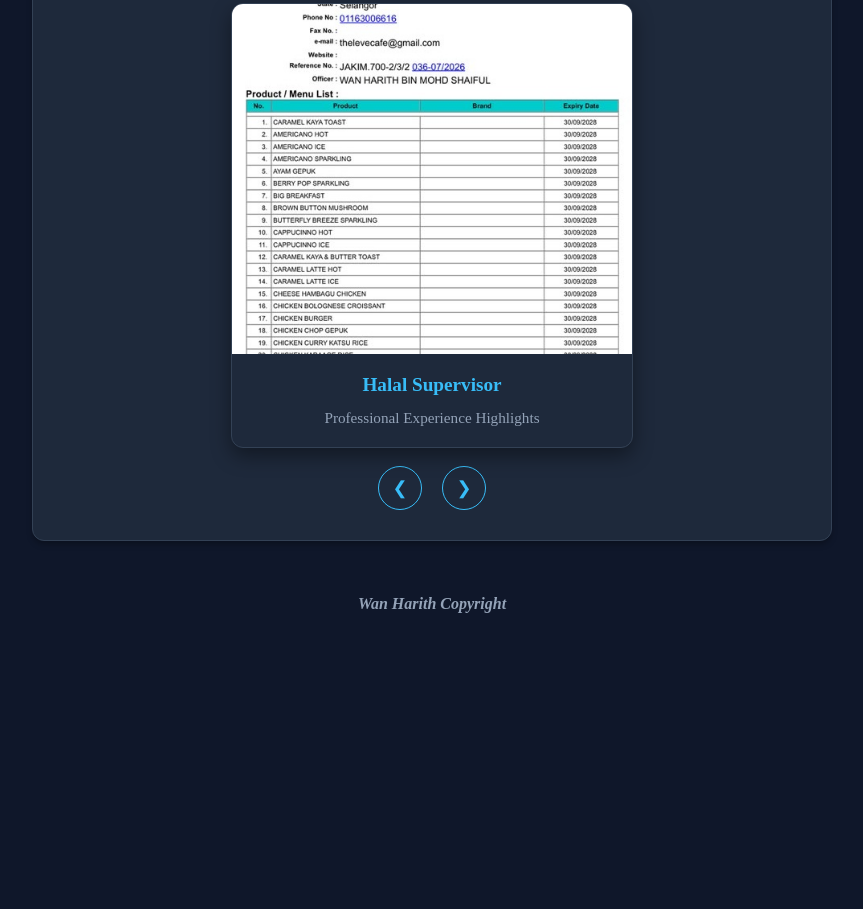
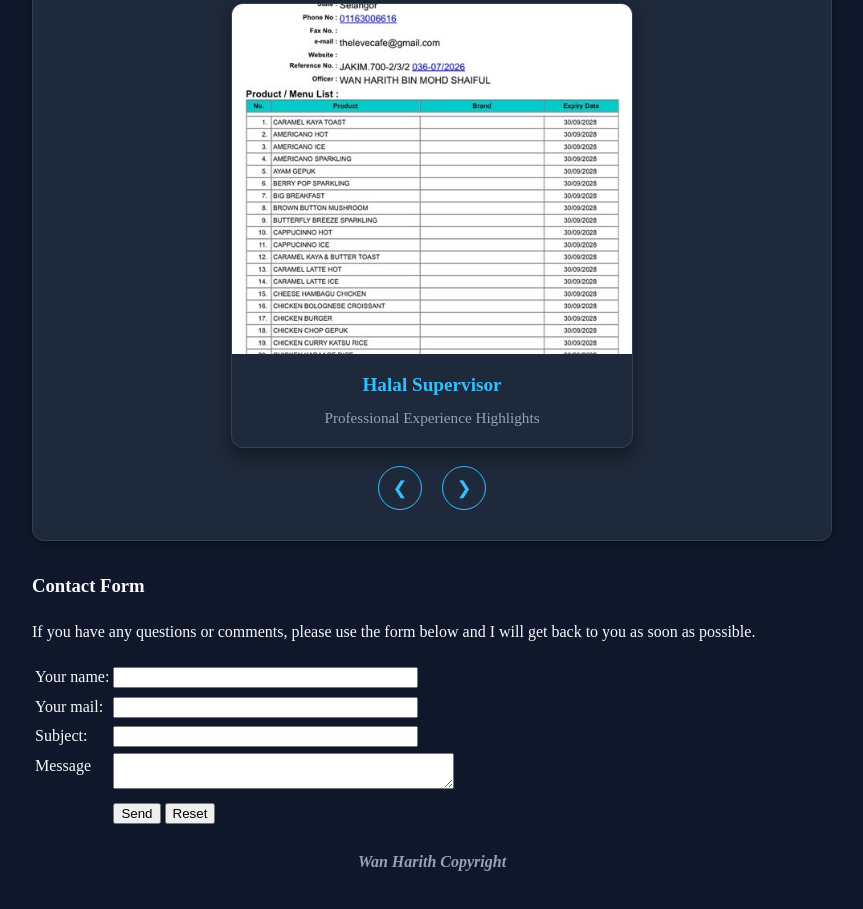
Before and after one commit to harith120905-droid/My-Portfolio.web, a plain HTML site: page picture.html in a window 1280 px wide. Shown: the part 263-1172 px from the top of the page, without its empty margins (208-1071 px from the left). Before the commit the page ends 939 px from the top, so only its background shows below. Drawn offline with Linux system fonts and the light colour scheme.

Commit message:
Updated Version
Added a contact form to the Appendices page for user inquiries.

```diff
--- a/picture.html
+++ b/picture.html
@@ -258,6 +258,36 @@
         }
     </script>
 
+            <h3>Contact Form</h3>
+ 	<p>If you have any questions or comments, please use the form below and I will get back to you as soon as possible.</p>
+ 	<form action="mailto:harith120905@gmail.com" method="post" enctype="text/plain">
+ 	<table class="table-divider">
+ 	<tbody>
+ 	<tr>
+ 	<td><label>Your name:</label></td>
+ 	<td><input type="text" id="name" name="name" size="35"/></td>
+ 	</tr>
+ 	<tr>
+ 	<td><label>Your mail:</label></td>
+ 	<td><input type="text" name="email" id="email" size="35" /></td>
+ 	</tr>
+ 	<tr>
+ 	<td><label>Subject:</label></td>
+ 	<td><input type="text" name="subject" id="subject" size="35"/></td>
+ 	</tr>
+ 	<tr>
+ 	<td valign="top"><label>Message</label></td>
+ 	<td><textarea id="text" name="text" rows="2" cols="40"></textarea></td>
+ 	</tr>
+ 	<tr>
+ 	<td></td>
+ 	<td><input type="submit" value="Send">
+ 	<input type="reset" value="Reset"></td>
+ 	</tr>
+ 	</tbody>
+ 	</table>
+ 	</form>
+
 <footer><i><B> Wan Harith Copyright </i></B></footer>
 
 </body>
```
